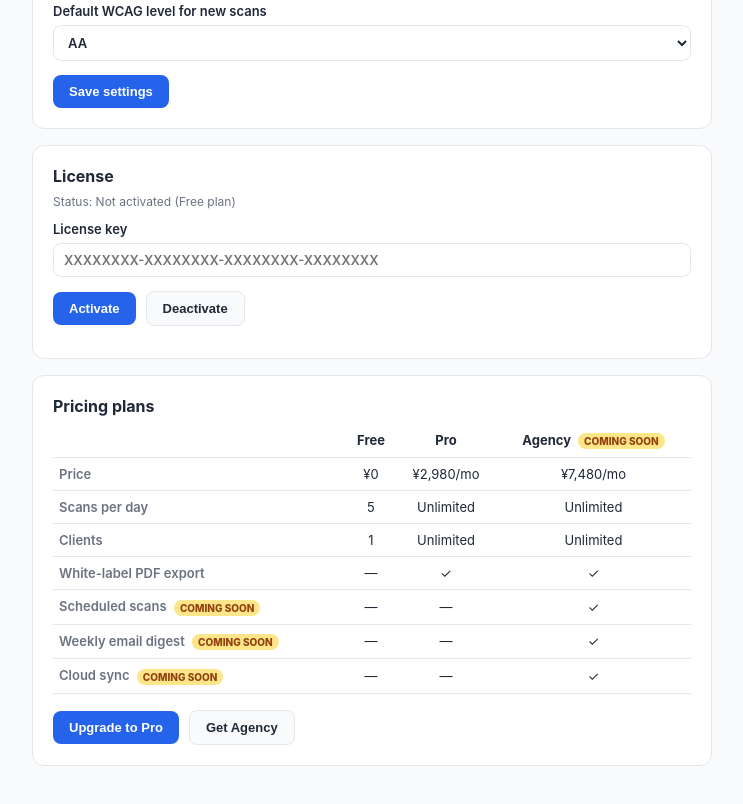
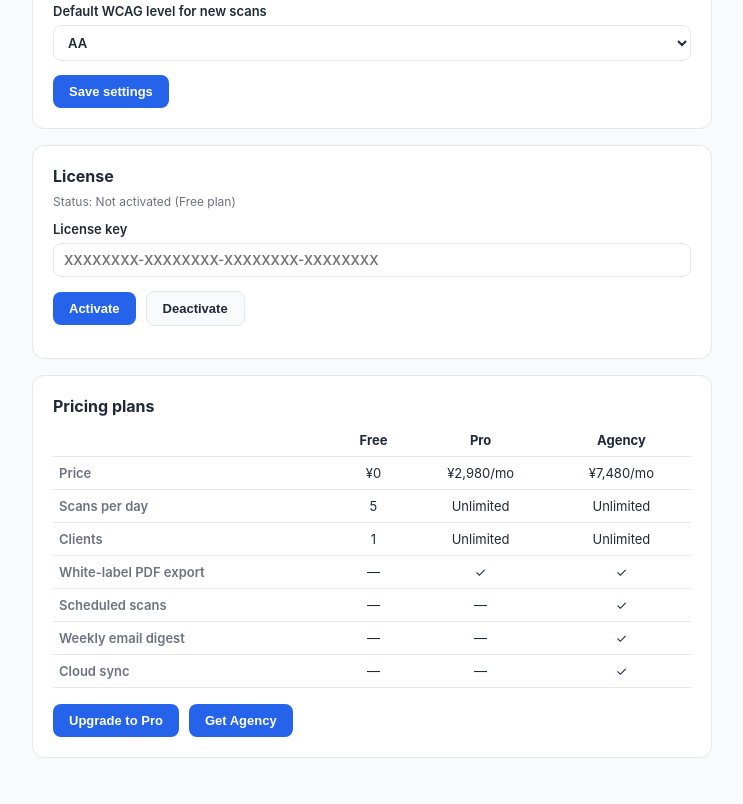
Before and after one commit to SaitooMasaki/accesslens, a website with bundled scripts: page options/options.html in a window 1280 px wide. Shown: the part 432-1236 px from the top of the page, without its empty margins (268-1011 px from the left). Built offline with nearby package versions, Linux system fonts and the light colour scheme; some packages are replaced by stand-ins of ours.

Commit message:
fix: remove coming soon badges and make agency button primary

```diff
--- a/options/options.html
+++ b/options/options.html
@@ -68,7 +68,7 @@
             <th></th>
             <th>Free</th>
             <th>Pro</th>
-            <th>Agency <span class="al-badge-soon">Coming soon</span></th>
+            <th>Agency</th>
           </tr>
         </thead>
         <tbody>
@@ -76,14 +76,14 @@
           <tr><td>Scans per day</td><td>5</td><td>Unlimited</td><td>Unlimited</td></tr>
           <tr><td>Clients</td><td>1</td><td>Unlimited</td><td>Unlimited</td></tr>
           <tr><td>White-label PDF export</td><td>—</td><td>✓</td><td>✓</td></tr>
-          <tr><td>Scheduled scans <span class="al-badge-soon">Coming soon</span></td><td>—</td><td>—</td><td>✓</td></tr>
-          <tr><td>Weekly email digest <span class="al-badge-soon">Coming soon</span></td><td>—</td><td>—</td><td>✓</td></tr>
-          <tr><td>Cloud sync <span class="al-badge-soon">Coming soon</span></td><td>—</td><td>—</td><td>✓</td></tr>
+          <tr><td>Scheduled scans</td><td>—</td><td>—</td><td>✓</td></tr>
+          <tr><td>Weekly email digest</td><td>—</td><td>—</td><td>✓</td></tr>
+          <tr><td>Cloud sync</td><td>—</td><td>—</td><td>✓</td></tr>
         </tbody>
       </table>
       <div class="al-btn-row">
         <button id="al-upgrade-pro" class="al-btn al-btn-primary">Upgrade to Pro</button>
-        <button id="al-upgrade-agency" class="al-btn al-btn-secondary">Get Agency</button>
+        <button id="al-upgrade-agency" class="al-btn al-btn-primary">Get Agency</button>
       </div>
     </section>
   </main>
```
